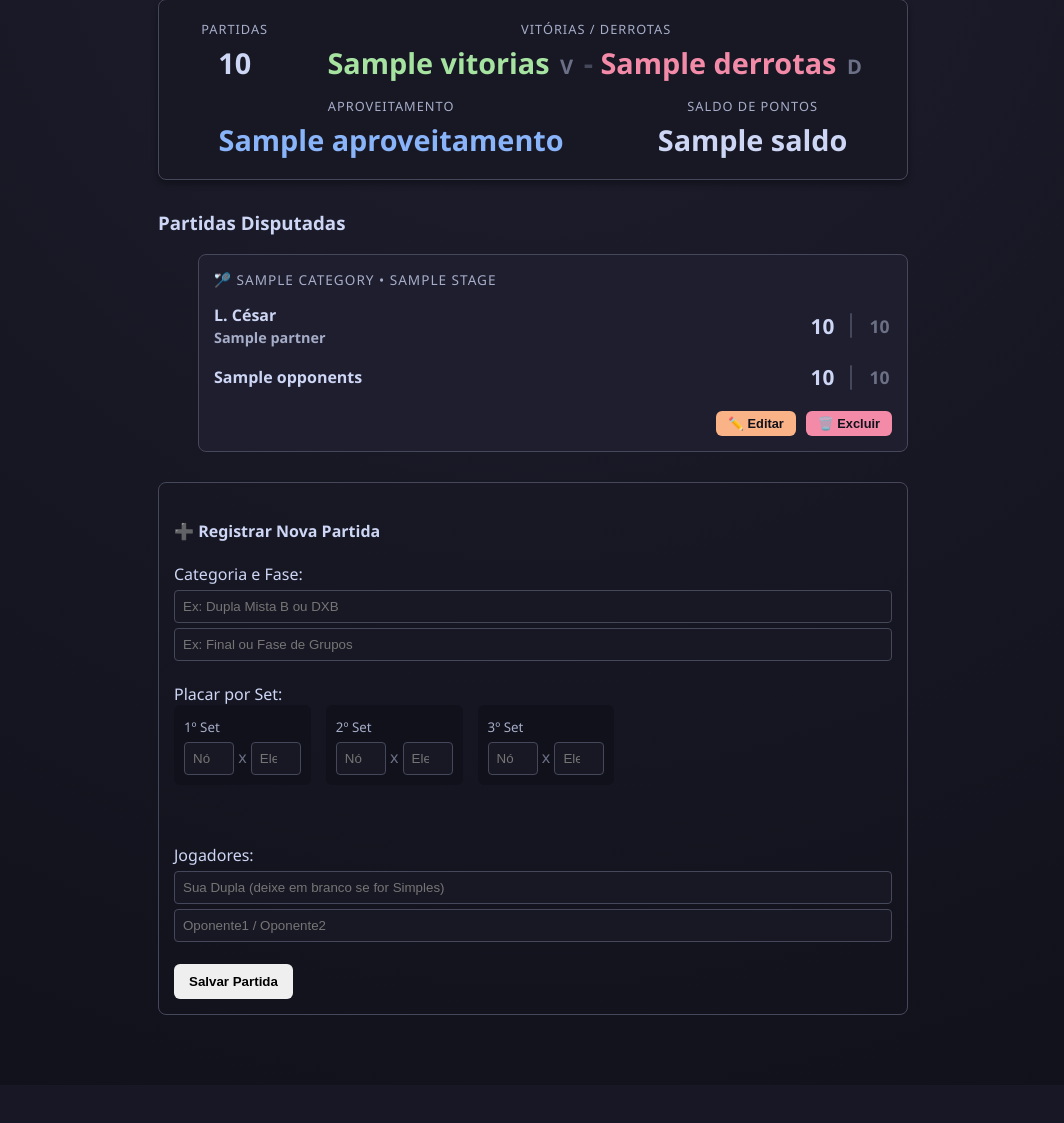
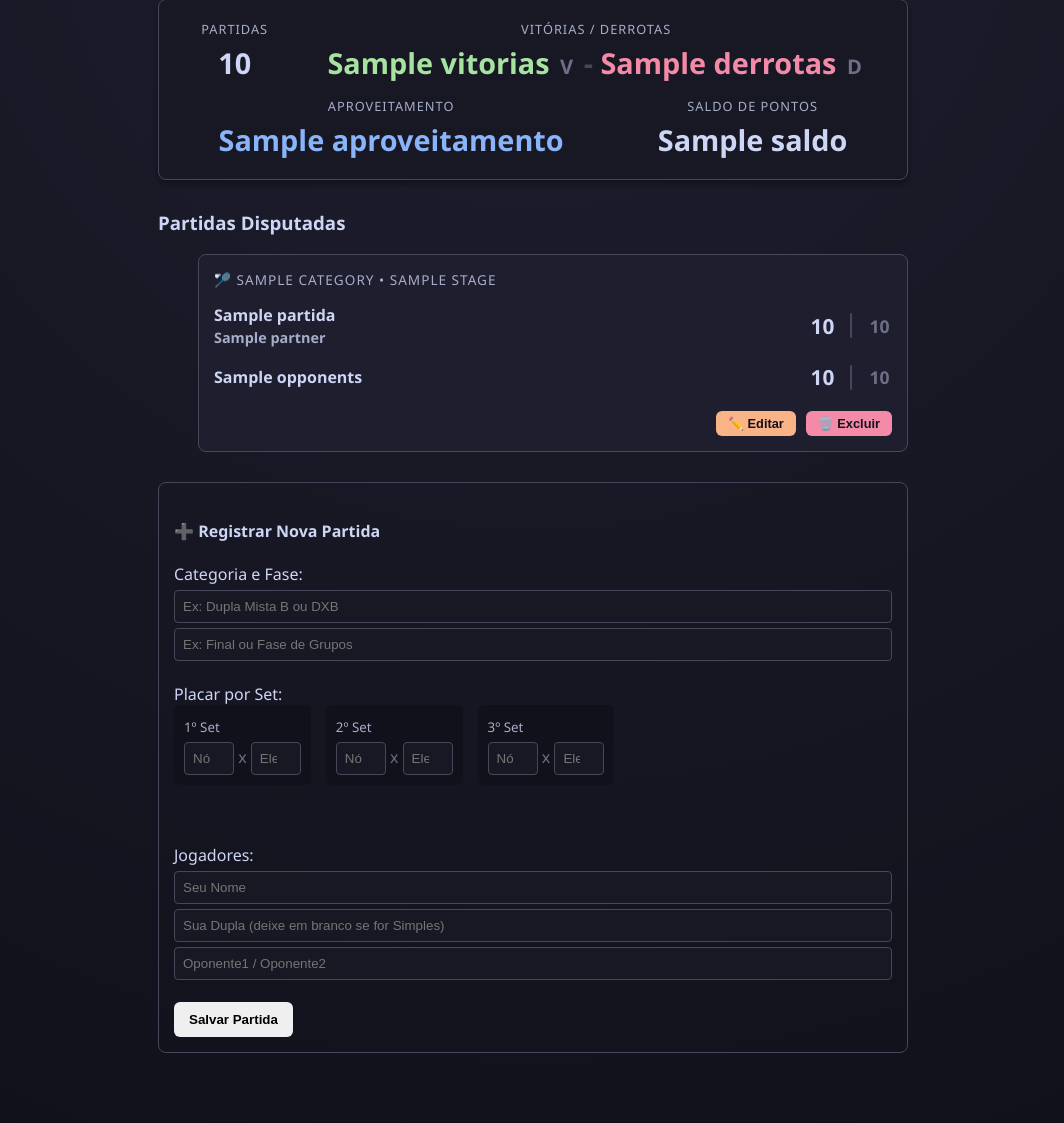
Before and after one commit to LeooCesar/MAC0350_exercicios, a FastAPI app: template championship-project/templates/detalhes.html in a window 1280 px wide. Shown: the part 148-1271 px from the top of the page, without its empty margins (107-1171 px from the left). Before the commit the page ends 1163 px from the top, so only its background shows below. Run offline with FastAPI, Linux system fonts and the light colour scheme; the template is opened without the code that fills it: most values are stand-ins (such as "Sample title", 1, 10 or a date in 2020); some libraries are stand-ins or nearby versions.

Commit message:
Atualizacao final

```diff
--- a/championship-project/main.py
+++ b/championship-project/main.py
@@ -96,6 +96,7 @@ def detalhes_campeonato(request: Request, campeonato_id: int, db: Session = Depe
 def adicionar_partida(
     request: Request,
     campeonato_id: int,
+    player_name: str = Form(...),
     category: str = Form(...),
     stage: str = Form(...),
     our_set1: int = Form(...),
@@ -124,6 +125,7 @@ def adicionar_partida(
 
     nova_partida = models.Match(
         championship_id=campeonato_id,
+        player_name=player_name,
         category=category,
         stage=stage,
         our_score=our_total,
@@ -180,6 +182,7 @@ def editar_partida_form(request: Request, partida_id: int, db: Session = Depends
 def atualizar_partida(
     request: Request,
     partida_id: int,
+    player_name: str = Form(...),
     category: str = Form(...),
     stage: str = Form(...),
     our_set1: int = Form(...),
@@ -204,6 +207,7 @@ def atualizar_partida(
         if our_set3 > opp_set3: our_total += 1
         else: opp_total += 1
 
+    partida.player_name = player_name
     partida.category = category
     partida.stage = stage
     partida.our_score = our_total
--- a/championship-project/models.py
+++ b/championship-project/models.py
@@ -14,6 +14,7 @@ class Match(Base):
 
     id = Column(Integer, primary_key=True, index=True)
     championship_id = Column(Integer, ForeignKey("championships.id"), nullable=False)
+    player_name = Column(String)
     category = Column(String, nullable=False) # Ex: "Dupla Mista", "Dupla Masculina"
     stage = Column(String, nullable=False)    # Ex: "Fase de Grupos", "Quartos de Final"
     our_score = Column(Integer, nullable=False) # Placar em sets (Ex: 2 x 1)
--- a/championship-project/templates/detalhes.html
+++ b/championship-project/templates/detalhes.html
@@ -100,6 +100,7 @@
             <br><br>
 
             <label>Jogadores:</label><br>
+            <input type="text" name="player_name" placeholder="Seu Nome" required>
             <input type="text" name="partner" placeholder="Sua Dupla (deixe em branco se for Simples)">
             <input type="text" name="opponents" placeholder="Oponente1 / Oponente2" required>
 
--- a/championship-project/templates/partials/partida_form_edit.html
+++ b/championship-project/templates/partials/partida_form_edit.html
@@ -36,6 +36,7 @@
         </div>
 
         <div style="display: flex; gap: 10px; margin-top: 15px;">
+            <input type="text" name="player_name" value="{{ partida.player_name }}" required>
             <input type="text" name="partner" value="{{ partida.partner if partida.partner else '' }}" placeholder="Sua Dupla">
             <input type="text" name="opponents" value="{{ partida.opponents }}" required>
         </div>
--- a/championship-project/templates/partials/partida_item.html
+++ b/championship-project/templates/partials/partida_item.html
@@ -10,7 +10,7 @@
         <div class="dupla-linha">
 
             <div class="nomes-dupla">
-                <span class="nome-principal">L. César</span>
+                <span class="nome-principal">{{ partida.player_name }}</span>
                 {% if partida.partner %}
                     <br><span class="nome-parceiro">{{ partida.partner }}</span>
                 {% endif %}
```
Also changed, not shown: championship-project/badminton.db.
